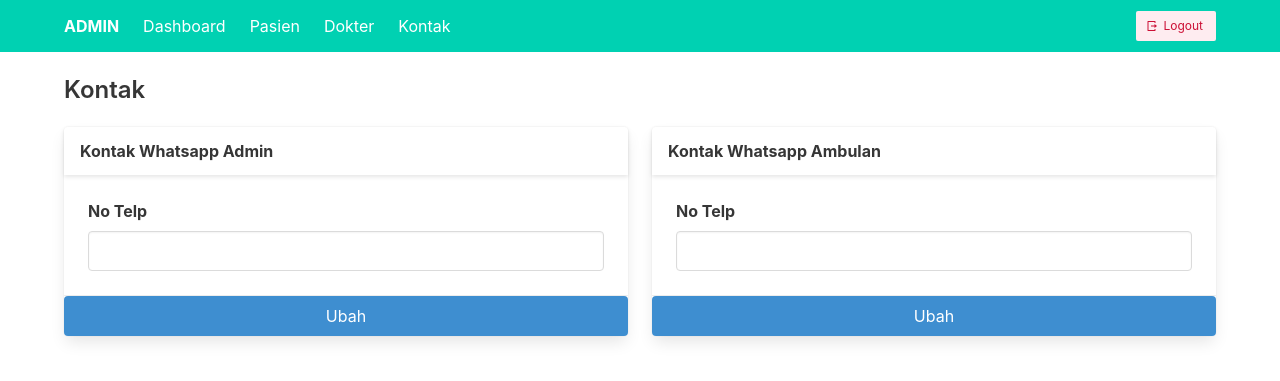
After one commit to MuhammadHakim33/Sistem-Informasi-Puskesmas, a CodeIgniter app: page /puskesmas/adminkontak in a window 1280 px wide. The commit adds this page. Shown: the top 381 px of the page. Run offline with CodeIgniter, Linux system fonts and the light colour scheme; data that the repository does not hold is empty.

Commit message:
Admin Kontak Interface - Completed

```diff
--- /dev/null
+++ b/application/controllers/Adminkontak.php
@@ -0,0 +1,32 @@
+<?php
+defined('BASEPATH') OR exit('No direct script access allowed');
+
+class Adminkontak extends CI_Controller {
+	public function index()
+	{
+		$this->load->model('Admin_model');
+
+		$data["title"] = "Kontak";
+		$data["kontak_admin"] = $this->getKontakAdmin();
+		$data["kontak_ambulan"] = $this->getKontakAmbulan();
+
+		$this->load->view('templates/admin_header_view', $data);
+		$this->load->view('templates/admin_navigation_view');
+		$this->load->view('admin/admin_kontak_view', $data);
+		$this->load->view('templates/admin_footer_view');
+	}
+
+	public function getKontakAdmin()
+	{
+		$data = $this->Admin_model->listTable("tbl_kontak_admin");
+        return $data[0];
+	}
+
+	public function getKontakAmbulan()
+	{
+		$data = $this->Admin_model->listTable("tbl_kontak_ambulan");
+        return $data[0];
+	}
+
+
+}
--- /dev/null
+++ b/application/views/admin/admin_kontak_view.php
@@ -0,0 +1,63 @@
+<section class="p-5">
+	<div class="container is-flex is-align-items-center is-justify-content-space-between">
+		<h4 class="title is-4 mb-0">Kontak</h4>
+	</div>
+</section>
+
+<main class="px-5">
+	<div class="container">
+		<div class="columns">
+			<!-- Kontak Admin -->
+			<div class="column is-6">
+				<!-- Form -->
+				<form class="card">
+					<!-- Title -->
+					<div class="card-header">
+						<p class="card-header-title">Kontak Whatsapp Admin</p>
+					</div>
+					<!-- Input -->
+					<div class="card-content">
+						<div class="content">
+							<div class="field">
+								<label class="label">No Telp</label>
+								<div class="control">
+									<input class="input" type="tel" value="<?= $kontak_admin["telp"] ?>">
+								</div>
+							</div>
+						</div>
+					</div>
+					<!-- Button -->
+					<footer class="card-footer">
+						<button type="submit" class="card-footer-item button is-info">Ubah</button>
+					</footer>
+				</form>
+			</div>
+
+			<!-- Kontak Ambulan -->
+			<div class="column is-6">
+				<!-- Form -->
+				<form class="card">
+					<!-- Title -->
+					<div class="card-header">
+						<p class="card-header-title">Kontak Whatsapp Ambulan</p>
+					</div>
+					<!-- Input -->
+					<div class="card-content">
+						<div class="content">
+							<div class="field">
+								<label class="label">No Telp</label>
+								<div class="control">
+									<input class="input" type="tel" value="<?= $kontak_ambulan["telp"] ?>">
+								</div>
+							</div>
+						</div>
+					</div>
+					<!-- Button -->
+					<footer class="card-footer">
+						<button type="submit" class="card-footer-item button is-info">Ubah</button>
+					</footer>
+				</form>
+			</div>
+		</div>
+	</div>
+</main>
--- a/application/views/templates/admin_navigation_view.php
+++ b/application/views/templates/admin_navigation_view.php
@@ -16,7 +16,7 @@
 				<a class="navbar-item" href="<?= base_url('admin') ?>">Dashboard</a>
 				<a class="navbar-item" href="<?= base_url('pasienlist') ?>">Pasien</a>
 				<a class="navbar-item" href="<?= base_url('dokterlist') ?>">Dokter</a>
-				<a class="navbar-item">Kontak</a>
+				<a class="navbar-item" href="<?= base_url('adminkontak') ?>">Kontak</a>
 			</div>
 
 			<div class="navbar-end">
```
